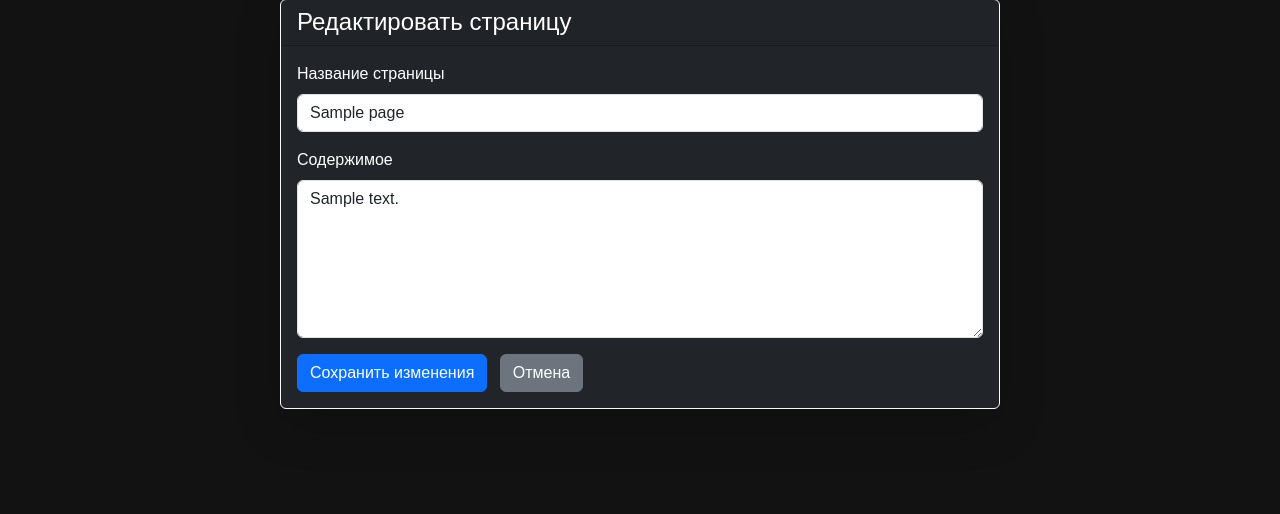
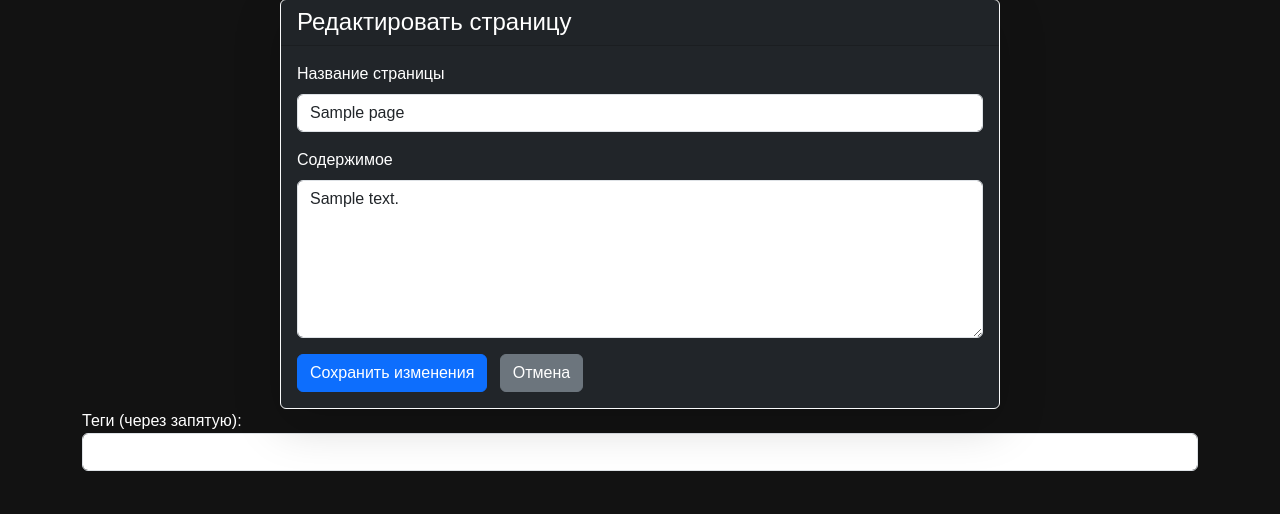
Before and after one commit to Sergrutter/Wik_Igr, a Flask app: page /edit_page/1 in a window 1280 px wide. Shown: the part 105-619 px from the top of the page. Run offline with Flask 3, Linux system fonts and the light colour scheme; a user stored in the database is signed in; tables that the repository leaves empty hold one stand-in row (values such as "Sample post"); parts of the project's set-up code (start-up, migrations or seed data) failed here and were passed over; some libraries are stand-ins or nearby versions.

Commit message:
Update edit_page.html

```diff
--- a/templates/edit_page.html
+++ b/templates/edit_page.html
@@ -28,4 +28,9 @@
         </div>
     </div>
 </div>
+<div class="form-group">
+  <label for="tags">Теги (через запятую):</label>
+  <input type="text" id="tags" name="tags" class="form-control"
+         value="{{ page.tags|join(', ') if page }}">
+</div>
 {% endblock %}
```
